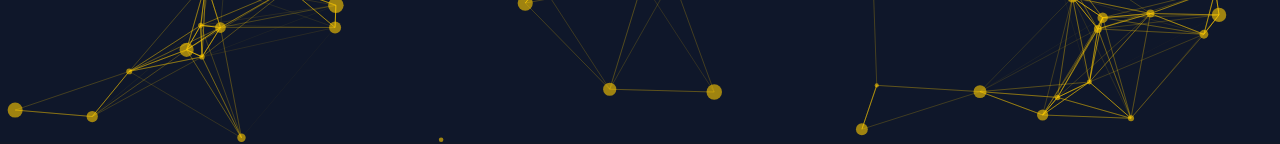
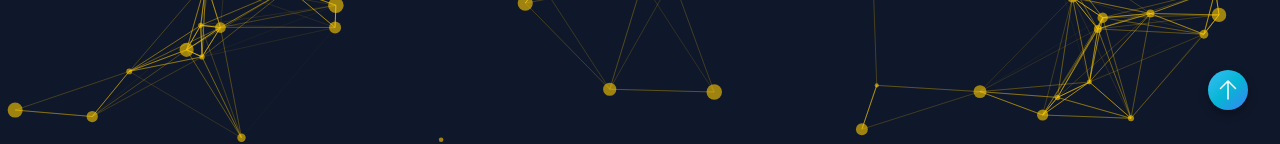
Before and after one commit to ritesh7092/ritesh_raj_tiwari, a React (Create React App) app: page / in a window 1280 px wide. Shown: the part 658-802 px from the top of the page. Built offline with nearby package versions, Linux system fonts and the light colour scheme.

Commit message:
Scroll Up Added

```diff
--- a/src/Components/Contact.js
+++ b/src/Components/Contact.js
@@ -1,5 +1,6 @@
 import React, { useState } from 'react';
 import { Styles } from '../utils/Style';
+import { ArrowUpIcon } from '@heroicons/react/24/solid';
 
 function Contact() {
   const [formData, setFormData] = useState({
@@ -61,6 +62,13 @@ function Contact() {
       });
   };
 
+  const scrollToTop = () => {
+    window.scrollTo({
+      top: 0,
+      behavior: 'smooth',
+    });
+  };
+
   return (
     <div className='bg-gray-900 text-gray-100 py-10' id='Contact'>
       <div className='flex flex-col items-center mb-6'>
@@ -74,7 +82,7 @@ function Contact() {
         <div className='lg:w-[40%] p-5'>
           {!formSubmitted ? (
             <div className="flex-[0.75] bg-gray-800 p-8 rounded-2xl">
-              <p className="sm:text-[18px] text-[14px] text-teal-400 uppercase tracking-wider">Get in touch</p>
+              <p className="sm:text-[18px] text-[14px] text-blue-400 uppercase tracking-wider">Get in touch</p>
               <h3 className="text-white font-black md:text-[60px] sm:text-[50px] xs:text-[40px] text-[30px]">Contact.</h3>
               <form className="mt-12 flex flex-col gap-8" onSubmit={handleSubmit}>
                 <label className="flex flex-col">
@@ -115,7 +123,7 @@ function Contact() {
                 </label>
                 <button
                   type="submit"
-                  className="bg-teal-500 py-3 px-8 rounded-xl outline-none w-fit text-white font-bold shadow-md shadow-primary"
+                  className="bg-gradient-to-r from-blue-500 to-teal-500 py-3 px-8 rounded-xl outline-none w-fit text-white font-bold shadow-md hover:from-blue-400 hover:to-teal-400 transition-all duration-300 transform hover:scale-105"
                   disabled={isCooldown}
                 >
                   Send
@@ -127,11 +135,27 @@ function Contact() {
           )}
         </div>
       </div>
+
+      {/* Scroll-to-top button with gradient and shadow styling, adjusted for small screens */}
+      <button
+        onClick={scrollToTop}
+        className="fixed bottom-8 right-8 sm:right-15 p-2 rounded-full shadow-lg transition duration-300 transform hover:scale-110"
+        style={{
+          background: "linear-gradient(135deg, #38bdf8, #06b6d4, #3b82f6)",
+          boxShadow: "0px 4px 10px rgba(0, 0, 0, 0.3)"
+        }}
+        aria-label="Scroll to top"
+      >
+        <ArrowUpIcon className="h-6 w-6 text-white" />
+      </button>
     </div>
   );
 }
 
 export default Contact;
+
+
+
 
 
 
```
